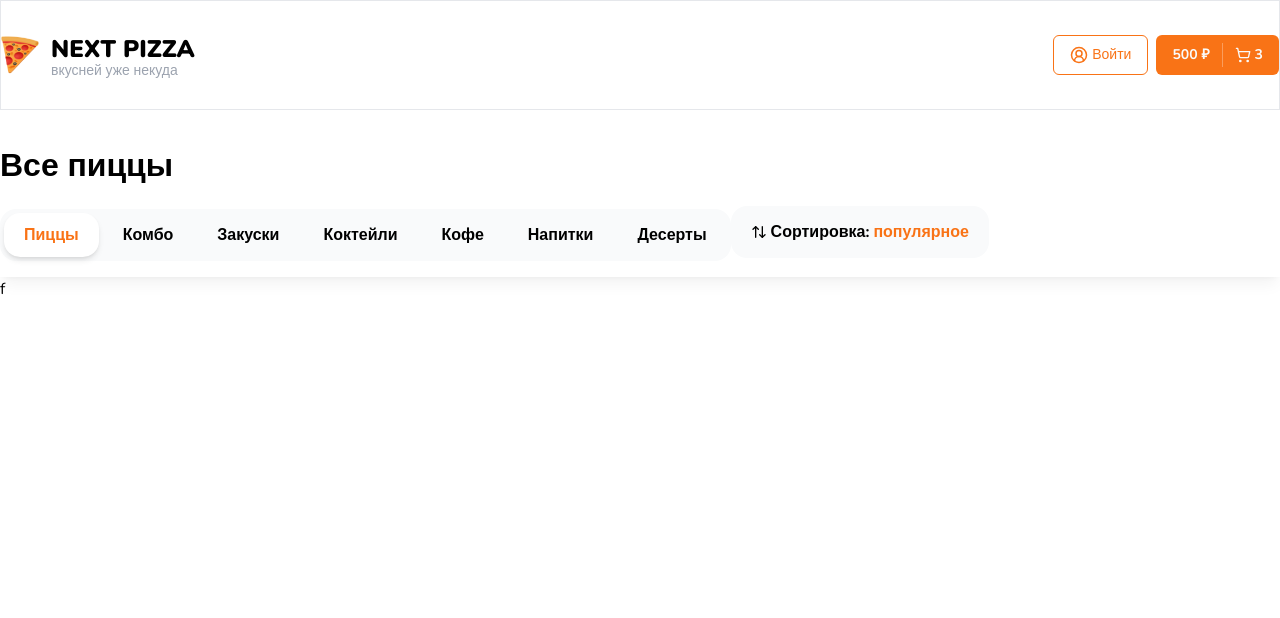
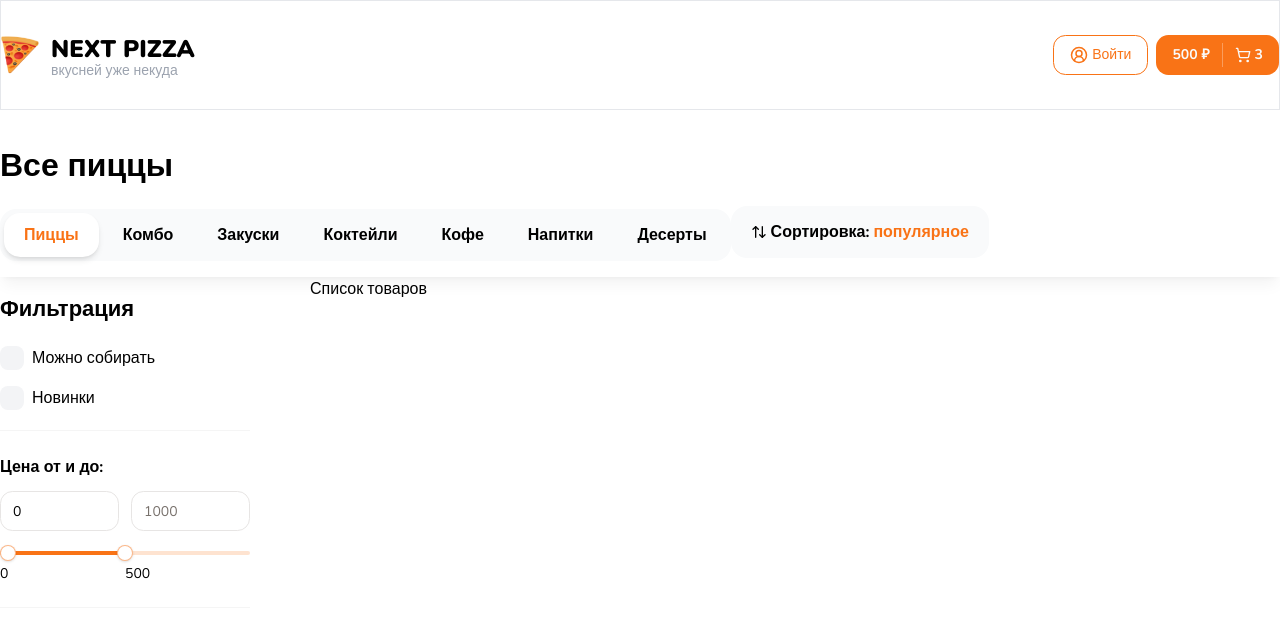
Before and after one commit to ifaqer/next-pizza, a Next.js app: page / in a window 1280 px wide. Shown: the top 618 px of the page. Built offline with nearby package versions, Linux system fonts and the light colour scheme.

Commit message:
new items

```diff
--- a/app/globals.css
+++ b/app/globals.css
@@ -23,7 +23,7 @@
     --border: 20 5.9% 90%;
     --input: 20 5.9% 90%;
     --ring: 24.6 95% 53.1%;
-    --radius: 0.5rem;
+    --radius: 0.9rem;
     --chart-1: 12 76% 61%;
     --chart-2: 173 58% 39%;
     --chart-3: 197 37% 24%;
--- a/app/page.tsx
+++ b/app/page.tsx
@@ -3,6 +3,7 @@
 import { Categories } from './../components/shared/categories';
 import { SortPopup } from './../components/shared/sort-popup';
 import { TopBar } from './../components/shared/top-bar';
+import { Filters } from "@/components/shared/filters";
 
 export default function Home() {
   return (
@@ -11,8 +12,13 @@
       <Title text="Все пиццы" size="lg" className="font-bold"/>
     </Container>
     <TopBar/>
-    <Container className="pb-14">
-      f
+    <Container className="pb-14 flex gap-[60px]">
+        <div className="w-[250px]">
+          <Filters/>
+        </div>
+        <div className="flex=1">
+          <div className="flex flex-col gap-16">Список товаров</div>
+        </div>
     </Container>
     </>
   );
--- /dev/null
+++ b/components/shared/checkbox-filters-group.tsx
@@ -0,0 +1,34 @@
+import React from 'react';
+import { Input } from '../ui';
+import {FilterChecboxProps} from './filter-checkbox'
+
+type Item = FilterChecboxProps
+
+interface Props {
+    title: string,
+    items: Item[],
+    defaultItems?: Item[],
+    limit?: number,
+    searchInputPlaceholder?: string,
+    onChange?: (values: string[])=>void,
+    defaultValue?: string[],
+    className?: string;
+}
+
+export const CheckboxFiltersGroup: React.FC<Props> = ({
+  title,
+  items,
+  defaultItems,
+  limit = 5,
+  searchInputPlaceholder = 'Поиск...',
+  onChange,
+  defaultValue,
+  className
+}) => {
+  return (
+    <div className={className}>
+      <Input placeholder={searchInputPlaceholder} className="bg-gray-50 border-none"/>
+      fe
+    </div>
+  );
+};
--- /dev/null
+++ b/components/shared/filter-checkbox.tsx
@@ -0,0 +1,38 @@
+import React, { ButtonHTMLAttributes } from 'react';
+import { Checkbox } from '../ui/checkbox';
+
+export interface FilterChecboxProps {
+  text: string;
+  value: string;
+  endAdornment?: React.ReactNode;
+  onCheckedChange?: (checked: boolean) => void;
+  checked?: boolean;
+  name?: string;
+}
+
+export const FilterCheckbox: React.FC<FilterChecboxProps> = ({
+  text,
+  value,
+  endAdornment,
+  onCheckedChange,
+  checked,
+  name,
+}) => {
+  return (
+    <div className="flex items-center space-x-2">
+      <Checkbox
+        onCheckedChange={onCheckedChange}
+        checked={checked}
+        value={value}
+        className="rounded-[8px] w-6 h-6"
+        id={`checkbox-${name}-${String(value)}`}
+      />
+      <label
+        htmlFor={`checkbox-${name}-${String(value)}`}
+        className="leading-none cursor-pointer flex-1">
+        {text}
+      </label>
+      {endAdornment}
+    </div>
+  );
+};
--- /dev/null
+++ b/components/shared/filters.tsx
@@ -0,0 +1,41 @@
+import React from 'react';
+import { Title } from './title';
+import { FilterCheckbox, RangeSlider, CheckboxFiltersGroup } from './index';
+import { Input } from '../ui';
+import { cn } from '@/lib/utils';
+
+interface Props {
+className?: string;
+}
+
+export const Filters: React.FC<Props> = ({ className }) => {
+  return (
+    <div className={cn(className, 'pt-4')}>
+        <Title text="Фильтрация" size="sm" className='mb-5 font-bold'/>
+        <div className="flex flex-col gap-4">
+            <FilterCheckbox text="Можно собирать" value="1"/>
+            <FilterCheckbox text="Новинки" value="2"/>
+        </div>
+        <div className="mt-5 border-y border-y-neutral-100 py-6 pb-7">
+          <p className="font-bold mb-3">Цена от и до:</p>
+          <div className="flex gap-3 mb-5">
+            <Input
+              type="number"
+              placeholder="0"
+              min={0}
+              max={1000}
+              defaultValue={0}
+            />
+            <Input
+              type="number"
+              min={100}
+              max={1000}
+              placeholder="1000"
+            />
+          </div>
+          <RangeSlider min={0} max={1000} step={10} value={[0, 500]}/>
+
+        </div>
+    </div>
+  );
+};
--- a/components/shared/index.tsx
+++ b/components/shared/index.tsx
@@ -1,7 +1,10 @@
 export {Container} from './container'
-import { Categories } from './categories';
 export {Header} from './header'
 export {Title} from './title'
 export {Categories} from './categories'
 export {SortPopup} from './sort-popup'
 export {TopBar} from './top-bar'
+export {Filters} from './filters'
+export {FilterCheckbox} from './filter-checkbox'
+export {RangeSlider} from './range-slider'
+export {CheckboxFiltersGroup} from './checkbox-filters-group'
--- /dev/null
+++ b/components/shared/range-slider.tsx
@@ -0,0 +1,71 @@
+'use client';
+
+import React from 'react';
+import * as SliderPrimitive from '@radix-ui/react-slider';
+
+import { cn } from '@/lib/utils';
+
+type SliderProps = {
+  className?: string;
+  min: number;
+  max: number;
+  step: number;
+  formatLabel?: (value: number) => string;
+  value?: number[] | readonly number[];
+  onValueChange?: (values: number[]) => void;
+};
+
+const RangeSlider = React.forwardRef(
+  (
+    { className, min, max, step, formatLabel, value, onValueChange, ...props }: SliderProps,
+    ref,
+  ) => {
+    const initialValue = Array.isArray(value) ? value : [min, max];
+    const [localValues, setLocalValues] = React.useState(initialValue);
+
+    React.useEffect(() => {
+      // Update localValues when the external value prop changes
+      setLocalValues(Array.isArray(value) ? value : [min, max]);
+    }, [min, max, value]);
+
+    const handleValueChange = (newValues: number[]) => {
+      setLocalValues(newValues);
+      if (onValueChange) {
+        onValueChange(newValues);
+      }
+    };
+
+    return (
+      <SliderPrimitive.Root
+        ref={ref as React.RefObject<HTMLDivElement>}
+        min={min}
+        max={max}
+        step={step}
+        value={localValues}
+        onValueChange={handleValueChange}
+        className={cn('relative flex w-full touch-none select-none mb-6 items-center', className)}
+        {...props}>
+        <SliderPrimitive.Track className="relative h-1 w-full grow overflow-hidden rounded-full bg-primary/20">
+          <SliderPrimitive.Range className="absolute h-full bg-primary" />
+        </SliderPrimitive.Track>
+        {localValues.map((value, index) => (
+          <React.Fragment key={index}>
+            <div
+              className="absolute text-center"
+              style={{
+                left: `calc(${((value - min) / (max - min)) * 100}% + 0px)`,
+                top: `10px`,
+              }}>
+              <span className="text-sm">{formatLabel ? formatLabel(value) : value}</span>
+            </div>
+            <SliderPrimitive.Thumb className="block h-4 w-4 rounded-full border border-primary/50 bg-white shadow transition-colors focus-visible:outline-none focus-visible:ring-1 focus-visible:ring-ring disabled:pointer-events-none disabled:opacity-50" />
+          </React.Fragment>
+        ))}
+      </SliderPrimitive.Root>
+    );
+  },
+);
+
+RangeSlider.displayName = SliderPrimitive.Root.displayName;
+
+export { RangeSlider };
--- a/components/ui/checkbox.tsx
+++ b/components/ui/checkbox.tsx
@@ -1,10 +1,10 @@
-"use client"
+'use client';
 
-import * as React from "react"
-import * as CheckboxPrimitive from "@radix-ui/react-checkbox"
-import { Check } from "lucide-react"
+import * as React from 'react';
+import * as CheckboxPrimitive from '@radix-ui/react-checkbox';
+import { Check } from 'lucide-react';
 
-import { cn } from "@/lib/utils"
+import { cn } from '@/lib/utils';
 
 const Checkbox = React.forwardRef<
   React.ElementRef<typeof CheckboxPrimitive.Root>,
@@ -13,18 +13,15 @@
   <CheckboxPrimitive.Root
     ref={ref}
     className={cn(
-      "peer h-4 w-4 shrink-0 rounded-sm border border-primary ring-offset-background focus-visible:outline-none focus-visible:ring-2 focus-visible:ring-ring focus-visible:ring-offset-2 disabled:cursor-not-allowed disabled:opacity-50 data-[state=checked]:bg-primary data-[state=checked]:text-primary-foreground",
-      className
+      'peer h-4 w-4 shrink-0 bg-gray-100 ring-offset-background focus-visible:outline-none focus-visible:ring-2 focus-visible:ring-ring focus-visible:ring-offset-2 disabled:cursor-not-allowed disabled:opacity-50 data-[state=checked]:bg-primary data-[state=checked]:text-primary-foreground',
+      className,
     )}
-    {...props}
-  >
-    <CheckboxPrimitive.Indicator
-      className={cn("flex items-center justify-center text-current")}
-    >
-      <Check className="h-4 w-4" />
+    {...props}>
+    <CheckboxPrimitive.Indicator className={cn('flex items-center justify-center text-current')}>
+      <Check className="h-4 w-4" strokeWidth={3} />
     </CheckboxPrimitive.Indicator>
   </CheckboxPrimitive.Root>
-))
-Checkbox.displayName = CheckboxPrimitive.Root.displayName
+));
+Checkbox.displayName = CheckboxPrimitive.Root.displayName;
 
-export { Checkbox }
+export { Checkbox };
```
Also changed, not shown: help.txt.
